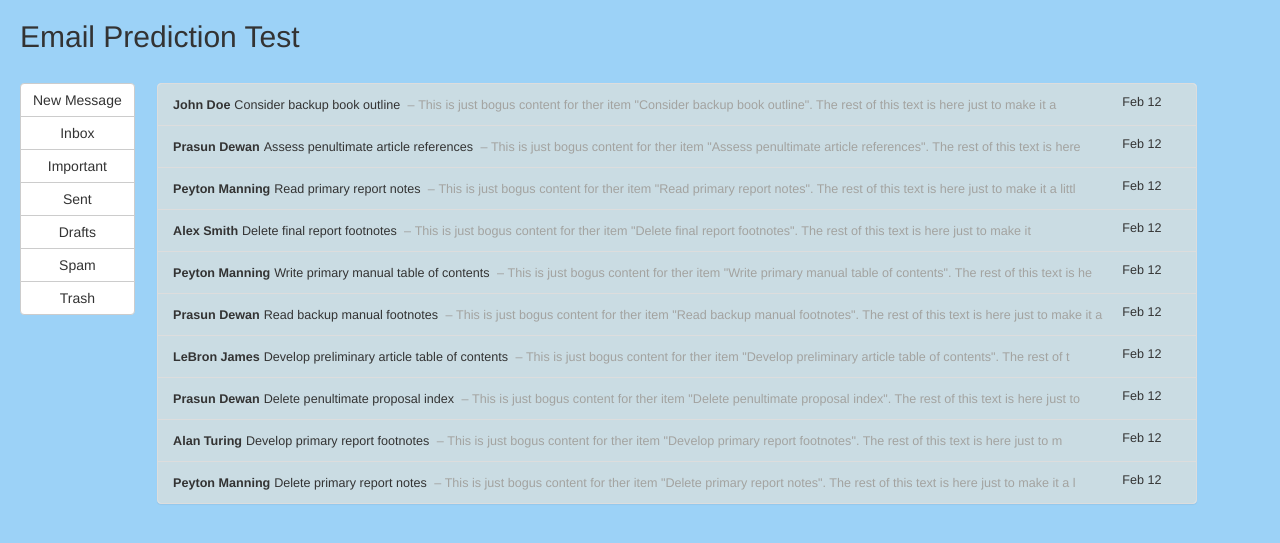
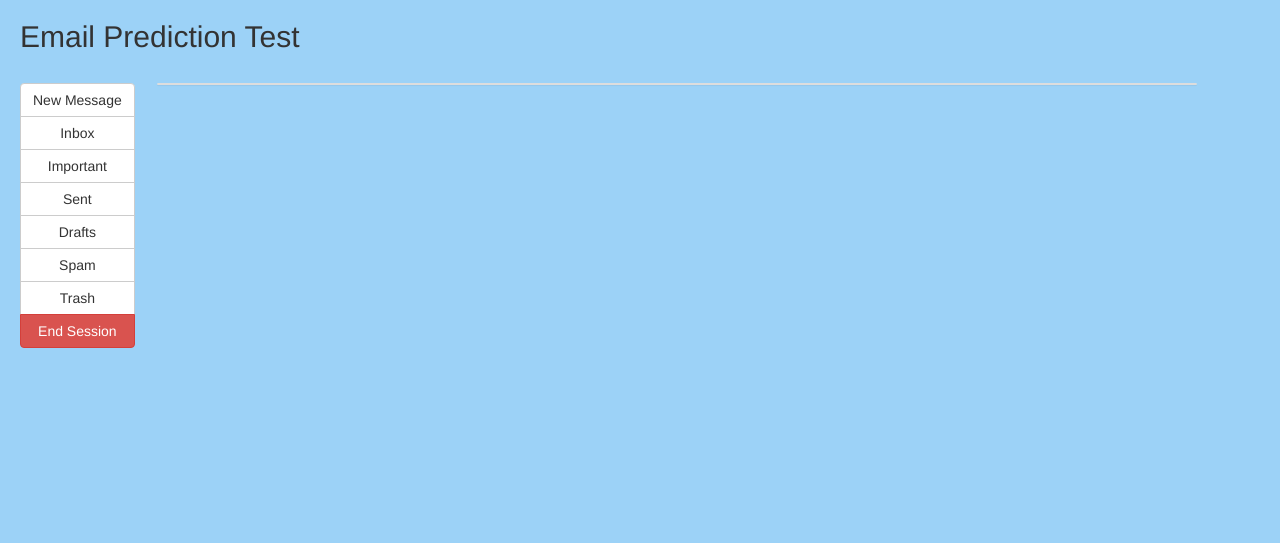
Before and after one commit to jwbartel/EmailUI, a PHP site: page / in a window 1280 px wide. Shown: the top 543 px of the page. Run offline with PHP 8.4, Linux system fonts and the light colour scheme; some libraries are stand-ins or nearby versions.

Commit message:
Added Ajax to send log data to server

```diff
--- a/index.html
+++ b/index.html
@@ -14,7 +14,7 @@
 </head>
 
 <body>
-<div id=".container">
+<div id="container">
 
 	<div class = "row" id="header">
 		<div class="col-md-12">
@@ -24,16 +24,19 @@
     <div class = "row" id="content">
 
     	<div class="col-md-1" id="navigation">
-			<div class="btn-group-vertical tracked click" id="navigation">
-				<button type="button" class="btn btn-default" id="new_email">New Message</button>
-				<button type="button" class="btn btn-default" id="nav_inbox">Inbox</button>
-  				<button type="button" class="btn btn-default">Important</button>
- 				<button type="button" class="btn btn-default">Sent</button>
- 				<button type="button" class="btn btn-default">Drafts</button>
-  				<button type="button" class="btn btn-default">Spam</button>
- 				<button type="button" class="btn btn-default">Trash</button>
+			<div class="btn-group-vertical" id="navigation">
+				<button type="button" class="btn btn-default tracked click" id="nav_new_message">New Message</button>
+				<button type="button" class="btn btn-default tracked click" id="nav_inbox">Inbox</button>
+  				<button type="button" class="btn btn-default tracked click" id="nav_important">Important</button>
+ 				<button type="button" class="btn btn-default tracked click" id="nave_sent">Sent</button>
+ 				<button type="button" class="btn btn-default tracked click" id="nav_drafts">Drafts</button>
+  				<button type="button" class="btn btn-default tracked click" id="nav_spam">Spam</button>
+ 				<button type="button" class="btn btn-default tracked click" id="nav_trash">Trash</button>
+                <button type="button" class="btn btn-danger tracked click" id="end_session">End Session</button>
 			</div>
+
 		</div>
+
 
         <div class ="col-md-10" id="email_list">
         	<div class="panel panel-default">
@@ -43,14 +46,14 @@
 
         <div class ="col-md-10" id="email_expanded_col">
         	<div class="panel panel-default" id="email_expanded">
-  				<div class="panel-heading"><h3 class="panel-title"></h3></div>
+  				<div class="panel-heading"><h3 class="panel-title tracked" id="expanded_subject"></h3></div>
   				<div class="panel-body">
   				</div>
 			</div>
         </div>
 
         <div class="col-md-5">
-        <div class ="panel panel-default"  id="new_email_editor">
+        <div class ="panel panel-default"  id="new_message_editor">
         	<div class="panel-heading">New Message</div>
         	<div class="panel-body">
             	<input type="text" class="form-control tracked text" id="to_field" autofocus="autofocus" placeholder="To"><br>
@@ -61,7 +64,7 @@
             	<input type="text" class="form-control tracked text" id="subect_field" placeholder="Subject">
             	<br>
             	<textarea rows="12" class ="form-control tracked text" id="message_field" placeholder="Write your message here"></textarea>
-            	<div id="new_email_options">
+            	<div id="new_message_options">
                 	<button type="button" class="btn btn-success tracked click" id="send"> Send </button>
                 	<button type="button" class="btn btn-warning tracked click" id="save"> Save Draft</button>
                 	<button type="button" class="btn btn-danger tracked click" id="discard"> Discard </button>
--- a/main.js
+++ b/main.js
@@ -2,11 +2,13 @@
 
 
 	Email.generate();
+	var session_log = 'Session started ;timestamp: ' + new Date().getTime/1000; //
+
 	var already_suggested = false;
 	var first_click = true;
-	var new_email_open = false;
+	var email_editor_open = false;
+	var maxSubjectAndPreviewLength = 150; //I calculated this number after testing the layout
 
-	var maxSubjectAndPreviewLength = 150; //I calculated this number after testing the layout
 
 	// Append_Emails
 	for (var i = 0; i < Email.all.length; i++) {
@@ -24,14 +26,14 @@
 	outputting to the console, or any other way that seems reasonable */
 
 	var log_message = function(message) {
-		console.log(message);
+		session_log += (message + '\n');
 	}
 
-	//Open email
+	//Expand email
 	$(document).on('click', '.email', function() {
 
 
-		if (new_email_open)
+		if (email_editor_open)
 			$('#email_expanded_col').attr('class','col-md-5')
 		else
 			$('#email_expanded_col').attr('class','col-md-10')
@@ -41,22 +43,22 @@
 		var email = Email.all[index];
 
 		$('.panel-title').text(email.subject);
-		$('#email_expanded > .panel-body').append('<strong>' + email.sender.name +'</strong>' + '&lt;' + email.sender.email +'&gt<hr>');
-		$('#email_expanded > .panel-body').append('<p>' + email.content +'</p>');
+		$('#email_expanded > .panel-body').append('<strong class="tracked" id="expanded_sender">' + email.sender.name +'</strong>' + '&lt;' + email.sender.email +'&gt<hr>');
+		$('#email_expanded > .panel-body').append('<p class="tracked" id="expanded_content">' + email.content +'</p>');
 		$('#email_expanded_col').show();
 		$('#email_list').hide();
 
 
 	});
 
-	//Open New Email window
-	$('#new_email').click(function() {
-		new_email_open = true;
+	//Open New Message editor
+	$('#nav_new_message').click(function() {
+		email_editor_open = true;
 
 		$('.preview').hide();
 		$('#email_expanded_col').attr('class', 'col-md-5');
 		$('#email_list').attr('class','col-md-5');
-		$('#new_email_editor').show();
+		$('#new_message_editor').show();
 	});
 
 	//Return to the main inbox
@@ -65,7 +67,7 @@
 		$('#email_expanded > .panel-body').empty();
 		$('#email_expanded_col').hide();
 
-		if (new_email_open)
+		if (email_editor_open)
 			$('#email_list').attr('class','col-md-5')
 		else
 			$('#email_list').attr('class','col-md-10')
@@ -117,13 +119,25 @@
 		}
 	});
 
+	//Clicked Suggestion
 	$(document).on('click','.contact_suggestion', function() {
+		stamp = new Date().getTime()/1000;
 		var email = $(this).prop('id');
 		var comma = (first_click) ? ' ': ', ';
 		$('#to_field').val($('#to_field').val() + comma + email); //append email to contents of to_field
-		log_message(email);
+		log_message('Changed content of to_field to ' + $('#to_field').val() + ';timestamp: ' + stamp);
 		first_click = false;
 	});
 
-
+	//End Session
+	$('#end_session').on('click', function() {
+		$.ajax({
+			type: 'POST',
+			url:"get_data.php",
+			data: session_log,
+			success: function(data, status, jqXHR) {
+				alert(data);
+			}
+		});
+	}
 });
--- a/style.css
+++ b/style.css
@@ -30,12 +30,12 @@
 	margin: 0px 40px 0px 10px;
 }
 
-#new_email_editor {
+#new_message_editor {
 	display: none;
 	background-color: #DAEDE1;
 }
 
-#new_email_options {
+#new_message_options {
 	display:inline-block;
 	padding:0px 5px 5px 5px;
 	margin-top: 15px;
```
Also changed, not shown: 1 other file.
